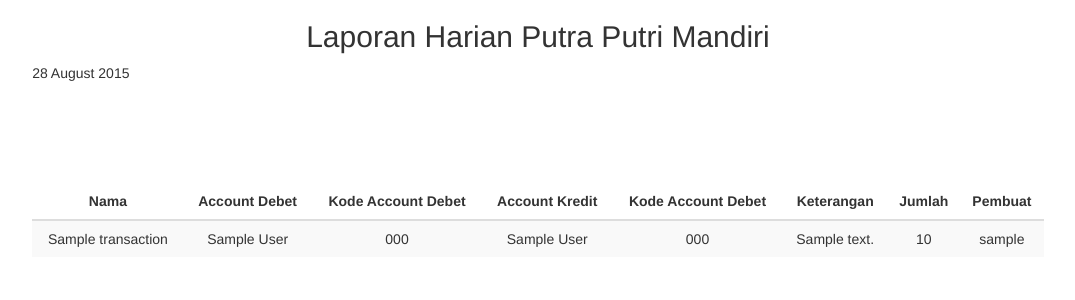
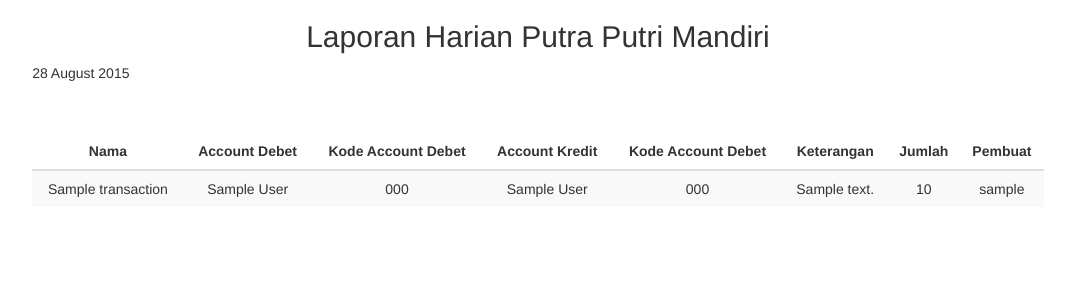
Before and after one commit to abirafdirp/ppa_project, a Django app: page / in a window 1280 px wide. Shown: the top 300 px of the page, without its empty margins (102-1177 px from the left). Run offline with Django 3.2, Linux system fonts and the light colour scheme; tables that the repository leaves empty hold one stand-in row (values such as "Sample post"); some libraries are stand-ins or nearby versions.

```diff
--- a/ppa/ppa/settings.py
+++ b/ppa/ppa/settings.py
@@ -38,7 +38,6 @@ INSTALLED_APPS = (
     'django.contrib.sessions',
     'django.contrib.messages',
     'django.contrib.staticfiles',
-    'debug_toolbar',
     'transaction',
     'import_export',
 )
--- a/ppa/static/css/main.css
+++ b/ppa/static/css/main.css
@@ -1,3 +1,3 @@
 .table-responsive {
-    margin-top: 100px;
+    margin-top: 50px;
 }
--- a/ppa/transaction/views.py
+++ b/ppa/transaction/views.py
@@ -1,7 +1,11 @@
 from .models import Transaction
 from django.shortcuts import render
+from django.utils import timezone
+from django.utils.timezone import now
+import datetime
 
 
 def display_today(request):
-    context = {'transactions': Transaction.objects.all()}
+    context = {'transactions':
+    Transaction.objects.all()}
     return render(request, template_name='today.html', context=context)
```
Also changed, not shown: 1 other file.
